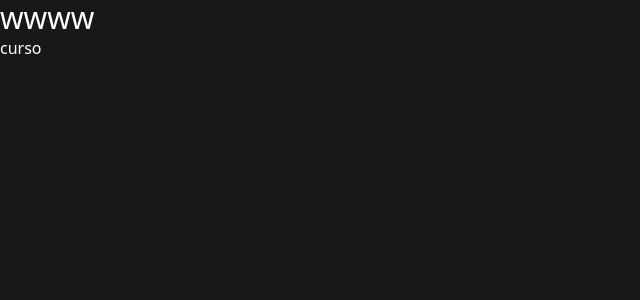
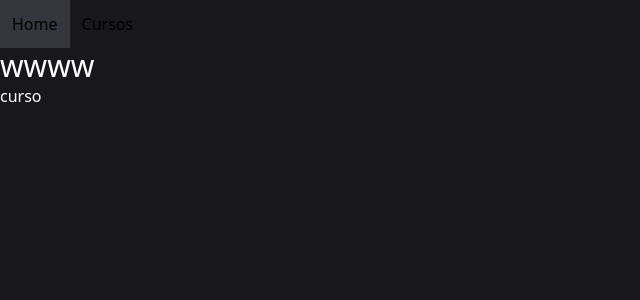
Before and after one commit to DevvDiego/courseShop, a SvelteKit app: page / in a window 1280 px wide. Shown: the top 300 px of the page, without its empty margins (0-640 px from the left). Built offline with nearby package versions, Linux system fonts and the light colour scheme.

Commit message:
Add basic nav bar

```diff
--- a/src/routes/+layout.svelte
+++ b/src/routes/+layout.svelte
@@ -1,7 +1,44 @@
 <script>
 	import '../app.css';
+
+	let routes = [
+
+		{"text":"Home", "url":"/"},
+		{"text":"Cursos", "url":"/courses"},
+
+	]
+
+    let selectedRoute = $state("/"); // Inicialmente seleccionamos la ruta "/"
+    function selectRoute(url) {
+        selectedRoute = url;
+    }
 
 	let { children } = $props();
 </script>
 
+
+
+<nav class="w-full">
+	<ul class="w-full h-full flex items-center">
+
+		{#each routes as route}
+
+			<li class="p-3 {selectedRoute === route.url ? 'selected' : ''}" >
+				<a href={route.url} onclick={() => selectRoute(route.url)}>
+					{route.text}
+				</a>
+			</li>
+
+		{/each}
+
+	</ul>
+</nav>
+
 {@render children()}
+
+
+<style>
+	.selected{
+		background-color: #35353d;
+	}
+</style>
```
